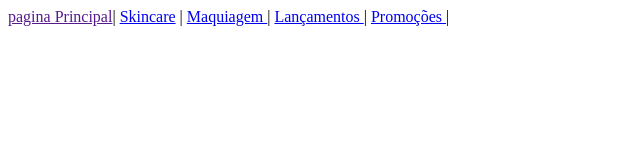
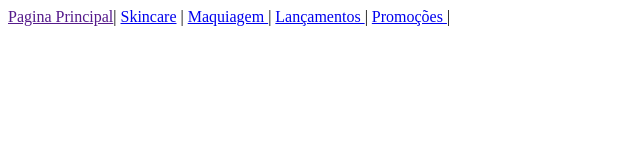
Before and after one commit to leticia44/GLC2004, a plain HTML site: page GLC2004.html in a window 1280 px wide. Shown: the full height of the page, 0-640 px from the left. Drawn offline with Linux system fonts and the light colour scheme.

Commit message:
Update GLC2004.html

```diff
--- a/GLC2004.html
+++ b/GLC2004.html
@@ -7,7 +7,7 @@
     <title>GLC BEAUTY - Página Principal</title>
 </head>
     <tr>
-        <a href="" > pagina Principal</a>|
+        <a href="" > Pagina Principal</a>|
         <a href="Skincare.html" > Skincare</a> |
         <a href="Maquiagem.html" > Maquiagem </a> |
         <a href="Lançamentos.html" > Lançamentos </a> |
```
